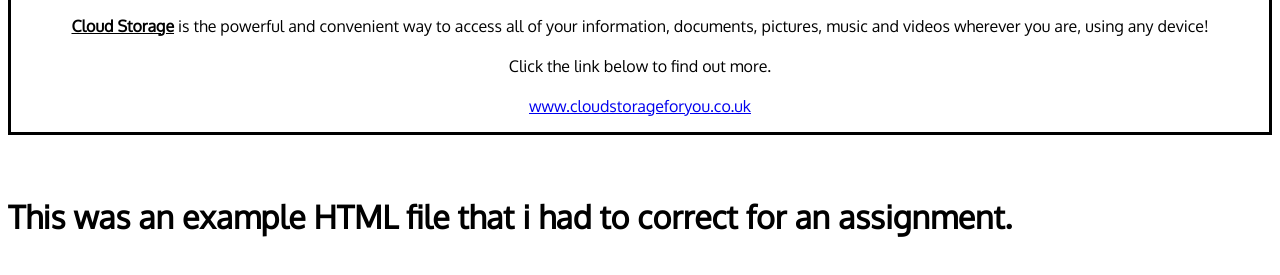
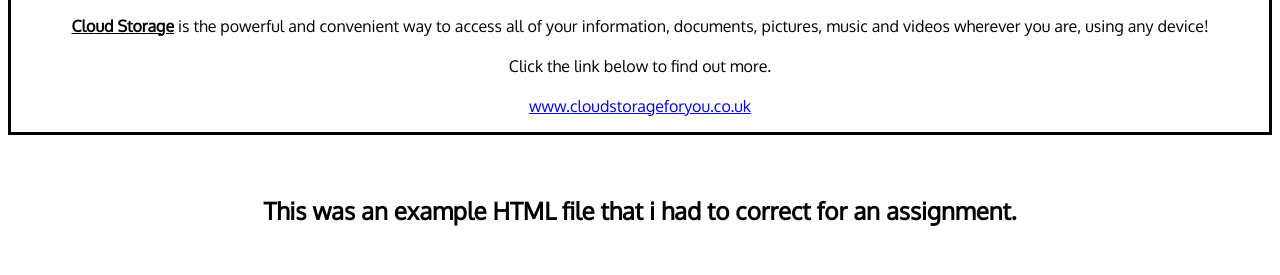
Before and after one commit to PersonofthePersons/schoolstuff, a plain HTML site: page CloudStorage.html in a window 1280 px wide. Shown: the part 121-396 px from the top of the page. Drawn offline with Linux system fonts and the light colour scheme.

Commit message:
Update CloudStorage.html

```diff
--- a/CloudStorage.html
+++ b/CloudStorage.html
@@ -20,6 +20,8 @@
       <p><b><u>Cloud Storage</b></u> is the powerful and convenient way to access all of your information, documents, pictures, music and videos wherever you are, using any device!<br><br>Click the link below to find out more.<br><br> <a href="https://lilyydev.github.io/PersonalSite">www.cloudstorageforyou.co.uk</a></p>
     </div>
     <br><br>
-    <h1>This was an example HTML file that i had to correct for an assignment.
+    <div align="middle">
+      <h2>This was an example HTML file that i had to correct for an assignment.</h2>
+    </div>
   </body>
 </html>
```
